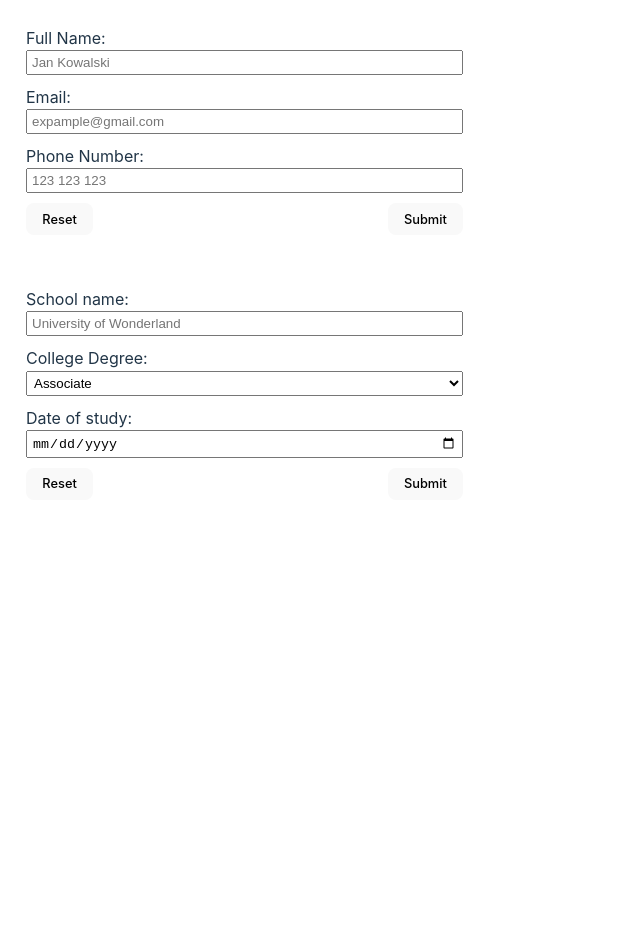
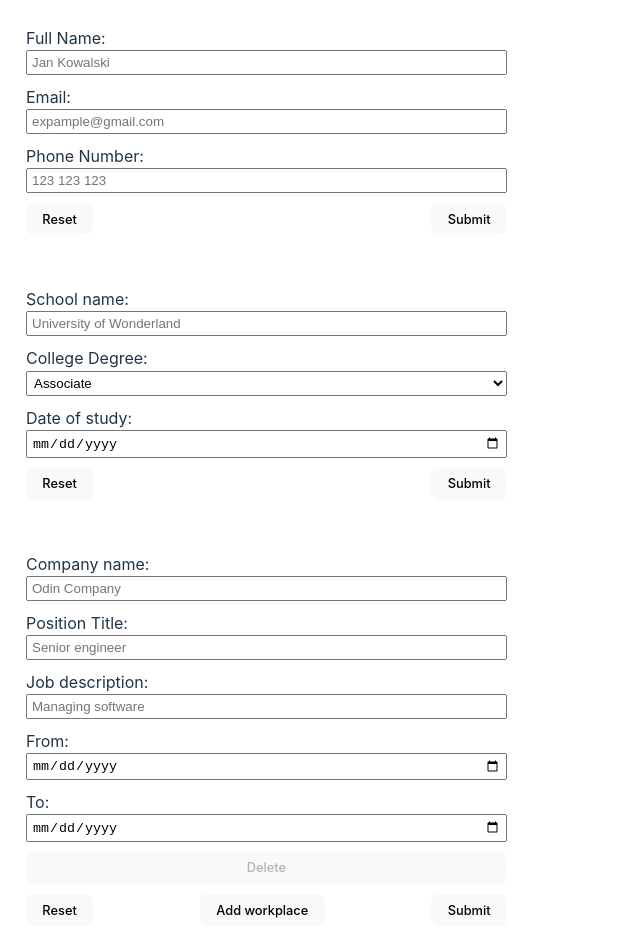
Before and after one commit to JustNormalProgrammer/odin-CV-builder, a React (Vite) app: page / in a window 1280 px wide. Shown: the whole page, without its empty margins (0-640 px from the left). Before the commit the page ends 800 px from the top, so only its background shows below. Built offline with nearby package versions, Linux system fonts and the light colour scheme.

Commit message:
Add reset form functionality
User can now reset all inputs in a
specified form by clicking appropriate
reset button. Added add/delete workplace
functionality.

```diff
--- a/src/components/InputSection.jsx
+++ b/src/components/InputSection.jsx
@@ -2,17 +2,31 @@ import { useImmer } from "use-immer";
 import "../styles/inputSection.css";
 import { Fragment } from "react";
 
-
-
-
-function GeneralSection({isSubmitted, inputSet, onSubmit,onInputChange}) {
+function GeneralSection({
+  isSubmitted,
+  inputSet,
+  onReset,
+  onSubmit,
+  onInputChange,
+}) {
   const id = 0;
   return (
-    <div className={isSubmitted ? "input-subsection submitted" : "input-subsection"}>
-      <form action="#" id={id} onSubmit={onSubmit}>
+    <div
+      className={
+        isSubmitted ? "input-subsection submitted" : "input-subsection"
+      }
+    >
+      <form action="#" id={id} onSubmit={onSubmit} onReset={onReset}>
         <label htmlFor="name">
           Full Name:
-          <input type="text" name="name" id="name" placeholder="Jan Kowalski" value={inputSet[id]["data"].name} onChange={(e) => onInputChange(e, id)}/>
+          <input
+            type="text"
+            name="name"
+            id="name"
+            placeholder="Jan Kowalski"
+            value={inputSet[id]["data"].name}
+            onChange={(e) => onInputChange(e, id)}
+          />
         </label>
         <label htmlFor="email">
           Email:
@@ -27,7 +41,14 @@ function GeneralSection({isSubmitted, inputSet, onSubmit,onInputChange}) {
         </label>
         <label htmlFor="tel">
           Phone Number:
-          <input type="tel" name="tel" id="tel" placeholder="123 123 123" value={inputSet[id]["data"].tel} onChange={(e) => onInputChange(e, id)}/>
+          <input
+            type="tel"
+            name="tel"
+            id="tel"
+            placeholder="123 123 123"
+            value={inputSet[id]["data"].tel}
+            onChange={(e) => onInputChange(e, id)}
+          />
         </label>
         <div className="button-group">
           <button type="reset">Reset</button>
@@ -37,11 +58,21 @@ function GeneralSection({isSubmitted, inputSet, onSubmit,onInputChange}) {
     </div>
   );
 }
-function EducationalSection({isSubmitted, inputSet, onSubmit, onInputChange}) {
+function EducationalSection({
+  isSubmitted,
+  inputSet,
+  onReset,
+  onSubmit,
+  onInputChange,
+}) {
   const id = 1;
   return (
-    <div className={isSubmitted ? "input-subsection submitted" : "input-subsection"}>
-      <form action="#" id={id} onSubmit={onSubmit}>
+    <div
+      className={
+        isSubmitted ? "input-subsection submitted" : "input-subsection"
+      }
+    >
+      <form action="#" id={id} onSubmit={onSubmit} onReset={onReset}>
         <label htmlFor="schoolName">
           School name:
           <input
@@ -62,9 +93,7 @@ function EducationalSection({isSubmitted, inputSet, onSubmit, onInputChange}) {
             value={inputSet[id]["data"].titleOfStudy}
             style={{ width: "100%", padding: "3px" }}
           >
-            <option value="Associate" >
-              Associate
-            </option>
+            <option value="Associate">Associate</option>
             <option value="Bachelor's">Bachelor&apos;s</option>
             <option value="Master's">Master&apos;s</option>
             <option value="Doctoral">Doctoral</option>
@@ -72,7 +101,13 @@ function EducationalSection({isSubmitted, inputSet, onSubmit, onInputChange}) {
         </label>
         <label htmlFor="dateOfStudy">
           Date of study:
-          <input type="date" name="dateOfStudy" id="dateOfStudy" value={inputSet[id]["data"].dateOfStudy} onChange={(e) => onInputChange(e, id)}/>
+          <input
+            type="date"
+            name="dateOfStudy"
+            id="dateOfStudy"
+            value={inputSet[id]["data"].dateOfStudy}
+            onChange={(e) => onInputChange(e, id)}
+          />
         </label>
         <div className="button-group">
           <button type="reset">Reset</button>
@@ -82,90 +117,119 @@ function EducationalSection({isSubmitted, inputSet, onSubmit, onInputChange}) {
     </div>
   );
 }
-// function PracticalExperienceSection({isSubmitted, onValueChange, handleForm}) {
+function PracticalExperienceSection({
+  isSubmitted,
+  onSubmit,
+  onReset,
+  inputSetArr,
+  handleDelete,
+  addInputSet,
+  onInputChange,
+}) {
+  const id = 2;
 
-//   const handleInputChange = (id, event) => {
-//     onValueChange();
-//     const newInputFields = inputFields.map(i => {
-//       if(id === i.id) {
-//         i[event.target.name] = event.target.value;
-//       }
-//       return i;
-//     })
-//     setInputFields(newInputFields);
-//   }
-//   const handleAddInputSet = () => {
-//     setInputFields([...inputFields, {id: crypto.randomUUID(), companyName: '', positionTitle: '', desc: '', dateStart: '', dateEnd: ''}])
-//   }
-//   const handleDelete = (id) => {
-//     setInputFields(inputFields.filter(inputSet => inputSet.id !== id));
-//   }
-//   const handleReset = () => {
-//     onValueChange();
-//     setInputFields([...initialState]);
-//   }
-//   return (
-//     <div className={isSubmitted ? "input-subsection submitted" : "input-subsection"}>
-//       <form action="#" id={2} onSubmit={handleForm}>
-//         {inputFields.map((inputSet, index) => {
-//           return (
-//            <Fragment key={inputSet.id}>
-//              <label htmlFor={`company-name-${inputSet.id}`}>
-//                Company name:
-//                <input
-//                  type="text"
-//                  name="companyName"
-//                  id={`company-name-${inputSet.id}`}
-//                  value={inputSet.companyName}
-//                  placeholder="Odin Company"
-//                  onChange={(event) => handleInputChange(inputSet.id, event)}
-//                />
-//              </label>
-//              <label htmlFor={`position-${inputSet.id}`}>
-//               Position Title:
-//               <input
-//                 type="text"
-//                 name="positionTitle"
-//                 id={`position-${inputSet.id}`}
-//                 value={inputSet.positionTitle}
-//                 placeholder="Senior engineer"
-//                 onChange={(event) => handleInputChange(inputSet.id, event)}/>
-//              </label>
-//              <label htmlFor={`desc-${inputSet.id}`}>
-//               Job description:
-//               <input
-//                 type="text"
-//                 name="desc"
-//                 id={`desc-${inputSet.id}`}
-//                 value={inputSet.desc}
-//                 placeholder="Managing software"
-//                 onChange={(event) => handleInputChange(inputSet.id, event)}/>
-//              </label>
-//              <label htmlFor={`dateStart-${inputSet.id}`}>
-//               From:
-//               <input type="date" name="dateStart" id={`dateStart-${inputSet.id}`} value={inputSet.dateStart} onChange={(event) => handleInputChange(inputSet.id, event)}/>
-//              </label>
-//              <label htmlFor={`dateEnd-${inputSet.id}`}>
-//               To:
-//               <input type="date" name="dateEnd" id={`dateEnd-${inputSet.id}`} value={inputSet.dateEnd} onChange={(event) => handleInputChange(inputSet.id, event)}/>
-//              </label>
-//              <button disabled={inputFields.length === 1} onClick={() => handleDelete(inputSet.id)}>Delete</button>
-//              {(inputFields[index+1]) && <hr></hr>}
-//            </Fragment>
-//           )
-//         })}
-//         <div className="button-group">
-//           <button type="reset" onClick={handleReset}>Reset</button>
-//           <button type="button" onClick={handleAddInputSet}>Add workplace</button>
-//           <button type="submit">Submit</button>
-//         </div>
-//       </form>
-//     </div>
-//   );
-// }
+  return (
+    <div
+      className={
+        isSubmitted ? "input-subsection submitted" : "input-subsection"
+      }
+    >
+      <form action="#" id={id} onSubmit={onSubmit} onReset={onReset}>
+        {inputSetArr[id].data.map((inputSet, index) => {
+          return (
+            <Fragment key={inputSet.id}>
+              <label htmlFor={`company-name-${inputSet.id}`}>
+                Company name:
+                <input
+                  type="text"
+                  name="companyName"
+                  id={`company-name-${inputSet.id}`}
+                  value={inputSet.companyName}
+                  placeholder="Odin Company"
+                  onChange={(e) => onInputChange(e, id, inputSet.id)}
+                />
+              </label>
+              <label htmlFor={`position-${inputSet.id}`}>
+                Position Title:
+                <input
+                  type="text"
+                  name="positionTitle"
+                  id={`position-${inputSet.id}`}
+                  value={inputSet.positionTitle}
+                  placeholder="Senior engineer"
+                  onChange={(e) => onInputChange(e, id, inputSet.id)}
+                />
+              </label>
+              <label htmlFor={`desc-${inputSet.id}`}>
+                Job description:
+                <input
+                  type="text"
+                  name="desc"
+                  id={`desc-${inputSet.id}`}
+                  value={inputSet.desc}
+                  placeholder="Managing software"
+                  onChange={(e) => onInputChange(e, id, inputSet.id)}
+                />
+              </label>
+              <label htmlFor={`dateStart-${inputSet.id}`}>
+                From:
+                <input
+                  type="date"
+                  name="dateStart"
+                  id={`dateStart-${inputSet.id}`}
+                  value={inputSet.dateStart}
+                  onChange={(e) => onInputChange(e, id, inputSet.id)}
+                />
+              </label>
+              <label htmlFor={`dateEnd-${inputSet.id}`}>
+                To:
+                <input
+                  type="date"
+                  name="dateEnd"
+                  id={`dateEnd-${inputSet.id}`}
+                  value={inputSet.dateEnd}
+                  onChange={(e) => onInputChange(e, id, inputSet.id)}
+                />
+              </label>
+              <button
+                disabled={inputSetArr[id].data.length === 1}
+                onClick={() => handleDelete(inputSet.id)}
+              >
+                Delete
+              </button>
+              {inputSetArr[id].data[index + 1] && <hr></hr>}
+            </Fragment>
+          );
+        })}
+        <div className="button-group">
+          <button type="reset">Reset</button>
+          <button type="button" onClick={addInputSet}>
+            Add workplace
+          </button>
+          <button type="submit">Submit</button>
+        </div>
+      </form>
+    </div>
+  );
+}
 export default function InputSection() {
+  const initialFormData = [
+    { name: "", email: "", tel: "" },
+    { schoolName: "", titleOfStudy: "", dateOfStudy: "" },
+    [
+      {
+        id: crypto.randomUUID(),
+        companyName: "",
+        positionTitle: "",
+        desc: "",
+        dateStart: "",
+        dateEnd: "",
+      },
+    ],
+  ];
+
   const [formData, updateFormData] = useImmer([
-    { id: 0, isSubmitted: false, data: { name: "", email: "", tel: "" }},
+    { id: 0, isSubmitted: false, data: { name: "", email: "", tel: "" } },
     {
       id: 1,
       isSubmitted: false,
@@ -188,22 +252,78 @@ export default function InputSection() {
   ]);
   const handleFormSubmit = (e) => {
     e.preventDefault();
-    const {id} = e.target;
-    updateFormData(draft => {
+    const { id } = e.target;
+    updateFormData((draft) => {
       draft[id].isSubmitted = true;
-    })
-  }
-  const onInputChange = (e, id) => {
-    updateFormData(draft => {
+    });
+  };
+  const onInputChange = (e, id, inputSetId) => {
+    updateFormData((draft) => {
       draft[id].isSubmitted = false;
-      draft[id]["data"][e.target.name] = e.target.value;
-    })
-  }
+      if (id !== 2) {
+        draft[id]["data"][e.target.name] = e.target.value;
+      } else {
+        for (let inputSet of draft[id]["data"]) {
+          if (inputSetId === inputSet.id) {
+            inputSet[e.target.name] = e.target.value;
+          }
+        }
+      }
+    });
+  };
+  const handleFormReset = (e) => {
+    const { id } = e.target;
+    updateFormData((draft) => {
+      draft[id].data = initialFormData[id];
+      draft[id].isSubmitted = false;
+    });
+  };
+  const handleAddInputSet = () => {
+    updateFormData((draft) => {
+      draft[2].isSubmitted = false;
+      draft[2]["data"].push({
+        id: crypto.randomUUID(),
+        companyName: "",
+        positionTitle: "",
+        desc: "",
+        dateStart: "",
+        dateEnd: "",
+      });
+    });
+  };
+  const handleDeleteInputSet = (id) => {
+    updateFormData((draft) => {
+      draft[2].isSubmitted = false;
+      draft[2]["data"] = draft[2]["data"].filter(
+        (inputSet) => inputSet.id !== id
+      );
+    });
+  };
   return (
     <div className="input-container">
-      <GeneralSection isSubmitted={formData[0].isSubmitted} inputSet={formData} onSubmit={handleFormSubmit} onInputChange={onInputChange}/>
-      <EducationalSection isSubmitted={formData[1].isSubmitted} inputSet={formData} onSubmit={handleFormSubmit} onInputChange={onInputChange}/>
-      {/* <PracticalExperienceSection isSubmitted={formData[2].isSubmitted} onSubmit={handleFormSubmit}/> */}
+      <GeneralSection
+        isSubmitted={formData[0].isSubmitted}
+        inputSet={formData}
+        onReset={handleFormReset}
+        onSubmit={handleFormSubmit}
+        onInputChange={onInputChange}
+      />
+      <EducationalSection
+        isSubmitted={formData[1].isSubmitted}
+        inputSet={formData}
+        onReset={handleFormReset}
+        onSubmit={handleFormSubmit}
+        onInputChange={onInputChange}
+      />
+      <PracticalExperienceSection
+        isSubmitted={formData[2].isSubmitted}
+        onSubmit={handleFormSubmit}
+        onReset={handleFormReset}
+        handleDelete={handleDeleteInputSet}
+        onInputChange={onInputChange}
+        inputSetArr={formData}
+        addInputSet={handleAddInputSet}
+      />
     </div>
   );
 }
```
